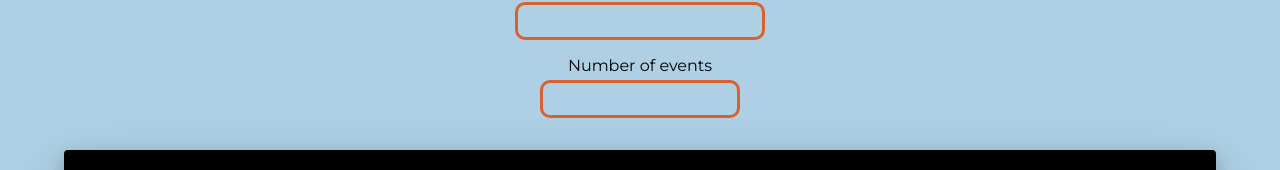
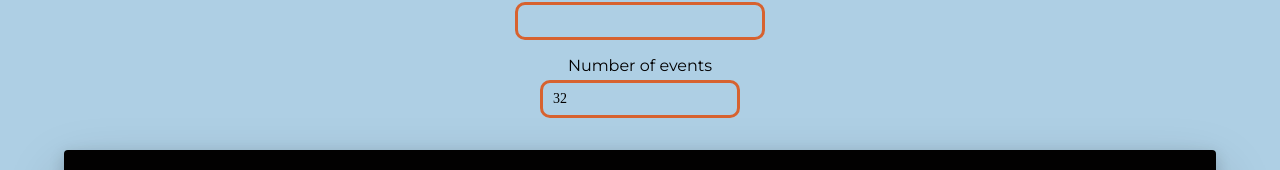
Before and after one commit to senorindependiente/meet, a React (Create React App) app: page / in a window 1280 px wide. Shown: the part 155-325 px from the top of the page. Built offline with nearby package versions, Linux system fonts and the light colour scheme; a web font is replaced by a local one; what atatus-spa would draw is missing.

Commit message:
Fixing NumberofEvents

```diff
--- a/src/App.js
+++ b/src/App.js
@@ -59,7 +59,7 @@ class App extends Component {
           locations={this.state.locations}
           updateEvents={this.updateEvents}
         />
-        <NumberOfEvents />
+        <NumberOfEvents updateNumberOfEvents={this.updateNumberOfEvents}/>
         <EventList
           events={this.state.events}
           numberOfEvents={this.state.numberOfEvents}
--- a/src/NumberOfEvents.js
+++ b/src/NumberOfEvents.js
@@ -2,11 +2,12 @@ import React, { Component } from "react";
 
 class NumberOfEvents extends Component {
   state = {
-    numberofEvents: 32,
+    numberOfEvents: 32,
   };
 
   handleInputChanged = (event) => {
     const value = event.target.value;
+    console.log()
     if (value <= 0 || value > 32) {
       this.setState({
         numberOfEvents: "",
@@ -16,7 +17,7 @@ class NumberOfEvents extends Component {
         numberOfEvents: value,
       });
     }
-    this.props.updateNumberOfEvents(event.target.value);
+    this.props.updateNumberOfEvents(value);
   };
 
   render() {
```
